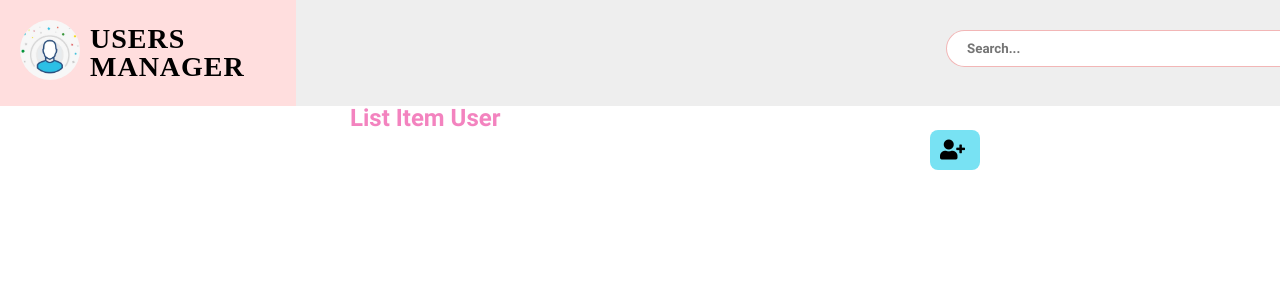
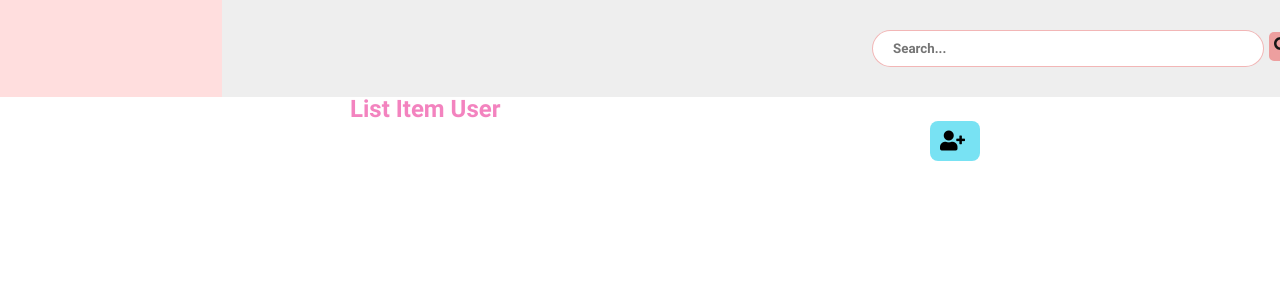
Before and after one commit to ThaoLyyy/-react-training, a React (Create React App) app in the folder practice/: page / in a window 1280 px wide. Shown: the top 300 px of the page. Built offline with nearby package versions, Linux system fonts and the light colour scheme.

Commit message:
structure

```diff
--- a/practice/src/components/SideBar/index.jsx
+++ b/practice/src/components/SideBar/index.jsx
@@ -1,20 +1,9 @@
 import React from 'react'
-import { UserSideBar, UserLogo, ContainerSideBar, SideBarTitle } from "./style";
+import { SiderBarBackground } from "./style";
 
 const SideBar = () => {
   return (
-    <>
-    <UserSideBar>
-      <ContainerSideBar>
-        <UserLogo src={UserLogo} alt="UserLogo" />
-        {/* <UserLogo src="https://media.istockphoto.com/photos/illustration-of-smiling-happy-man-with-laptop-sitting-in-armchair-picture-id1226886130?b=1&k=20&m=1226886130&s=170667a&w=0&h=jMvDQqfHSx2PEdvvRtSNX6FVXPK-_WZ1UzBRToBHv4g=" alt="UserLogo" /> */}
-        {/* <img src="../../assets/images/logo-users.png" alt="logo" /> */}
-        {/* <img src="/" alt="logo" /> */}
-        <SideBarTitle>users manager</SideBarTitle>
-      </ContainerSideBar>
-    </UserSideBar>
-
-    </>
+    <SiderBarBackground></SiderBarBackground>
   )
 }
 
--- a/practice/src/components/SideBar/style.js
+++ b/practice/src/components/SideBar/style.js
@@ -1,49 +1,10 @@
 
 import styled from "styled-components";
-import UserImage from "../../assets/images/logo-users.png";;
 
-const UserSideBar = styled.header`
-  background-color: #ffdede;
-  /* width: 300px; */
-  /* width: 245px; */
-  width: 20%;
-  height: 100%;
-  padding: 20px;
-  left: 0px;
-  top: 0px;
-  /* position: fixed; */
-  /* display: none; */
+const SiderBarBackground = styled.aside`
+    z-index: -1;
+    min-height: 100wh;
+    width: 25%;
+    background: #ffdede;
 `;
-const ContainerSideBar = styled.div`
-  /* max-width: 1200px;
-  margin: 0 auto;
-  padding: 0 0;
-  width: 100%; */
-  display: inline-flex;
-`;
-const SideBarTitle = styled.h1`
-  /* position: absolute; */
-  margin: 5px 70px;
-  font-size: 28px;
-  line-height: 28px;
-  font-weight: 700;
-  text-transform: uppercase;
-  text-decoration: none;
-  color: #000;
-  font-family: 'Roboto-BoldItalic';
-  letter-spacing: 1px;
-  font-style: italic, bold;
-`;
-const UserLogo = styled.image`
-  width: 60px;
-  height: 60px;
-  border-radius: 50%;
-  position: absolute;
-  object-fit: cover;
-  /* background-image: url(../../assets/images/logo-users.png); */
-  background-image: url(${UserImage});
-  /* flex-shrink: 0; */
-  background-size: cover;
-  background-position: center;
-`;
-export { UserSideBar, ContainerSideBar, SideBarTitle, UserLogo };
+export { SiderBarBackground };
```
Also changed, not shown: practice/src/components/Header/index.jsx (added, +17 -0 lines), practice/src/components/Header/styles.js (added, +54 -0 lines), practice/src/components/ListUserInfor/index.jsx (renamed from practice/src/common/ListUserInfor/index.jsx), practice/src/components/ListUserInfor/style.js (renamed from practice/src/common/ListUserInfor/style.js).
